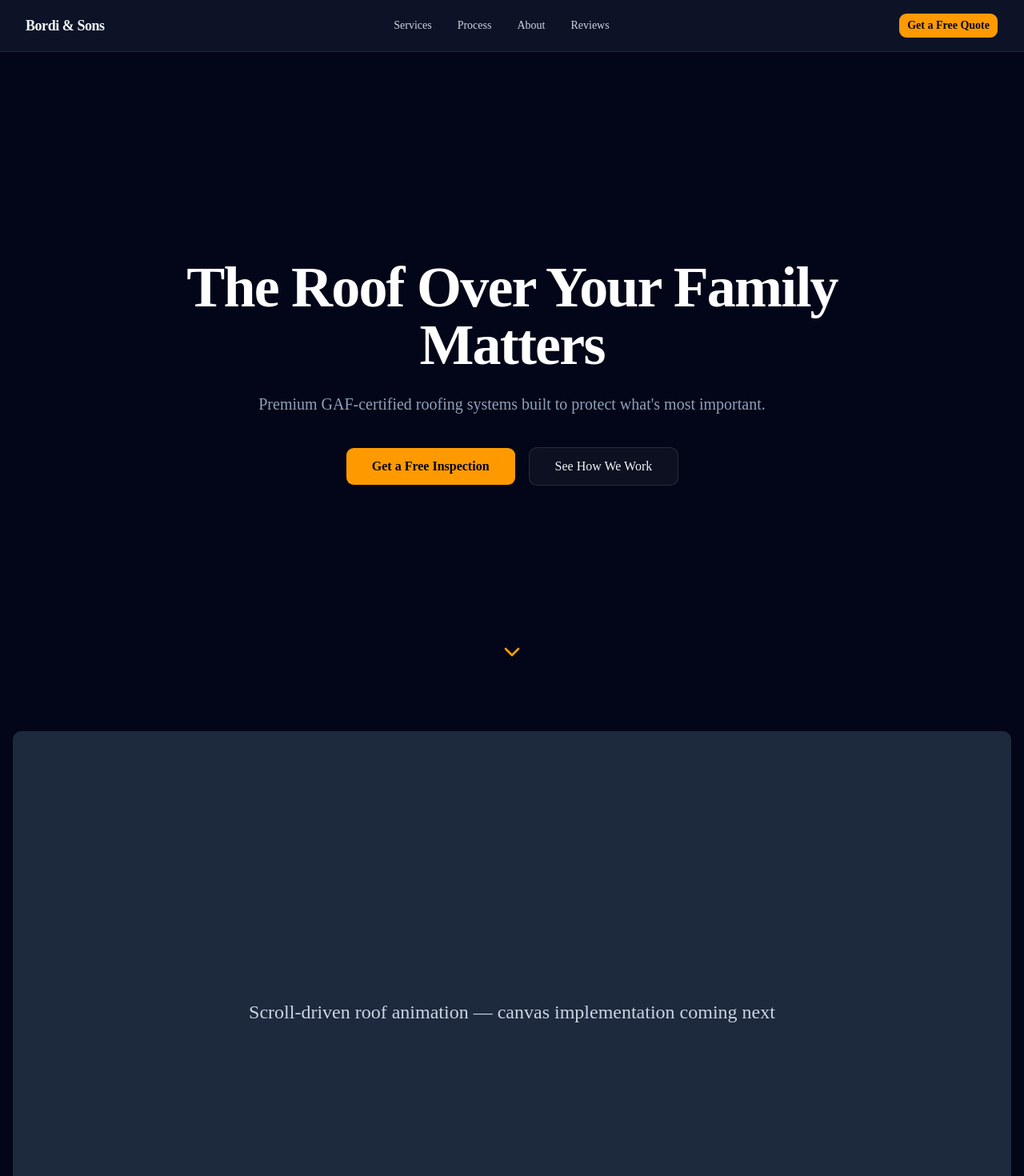
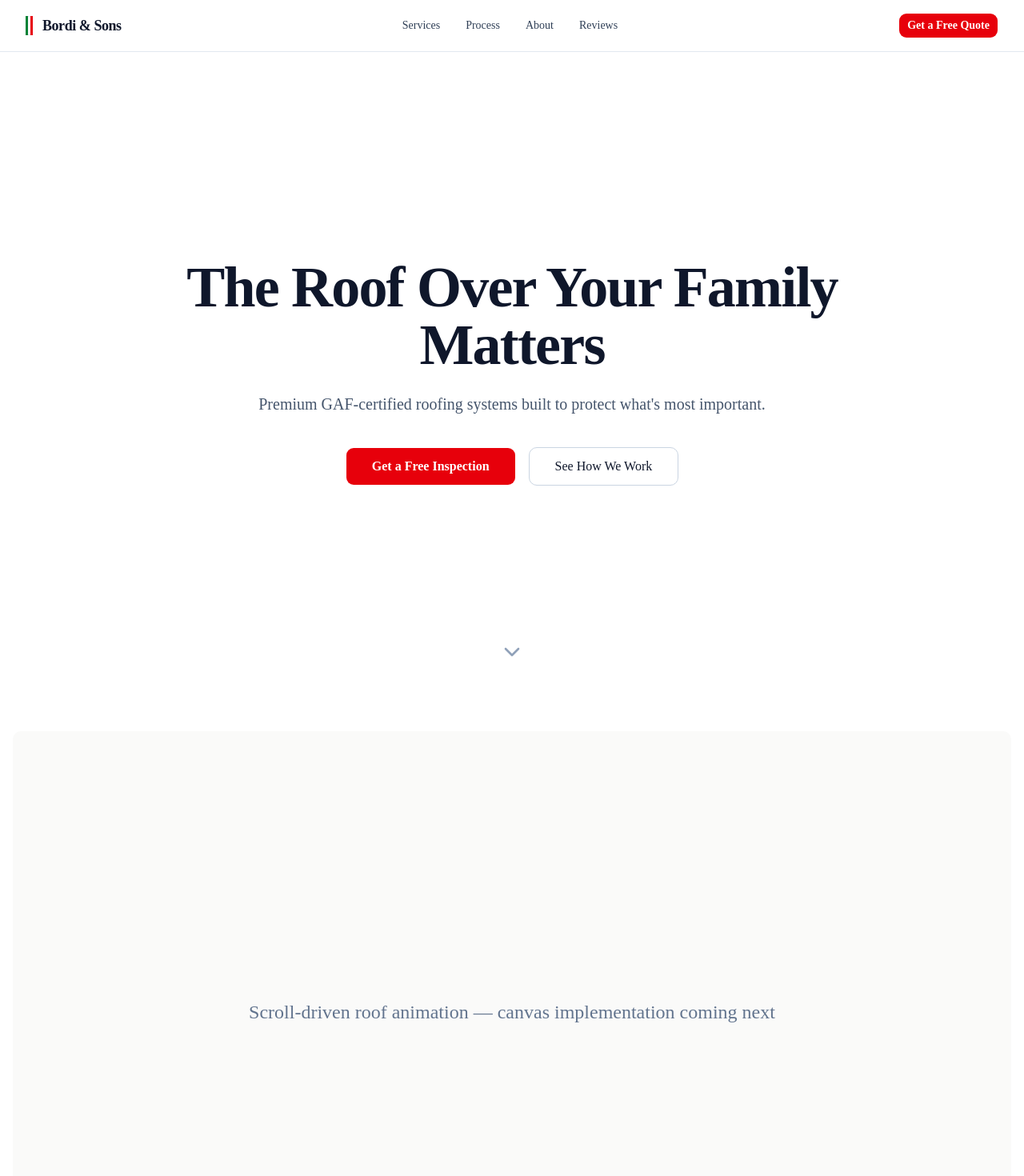
Before and after one commit to edwardbordi/bordi-sons-roofing, a Next.js app: page / in a window 1280 px wide. Shown: the top 1470 px of the page at 80% size. Built offline with nearby package versions, Linux system fonts and the light colour scheme.

Commit message:
Rebrand: white background with Italian heritage accents (red primary, green secondary, flag stripe accents)
Co-Authored-By: Claude Opus 4.7 (1M context) <noreply@anthropic.com>

```diff
--- a/app/layout.tsx
+++ b/app/layout.tsx
@@ -26,7 +26,7 @@ export default function RootLayout({
   return (
     <html
       lang="en"
-      className={`dark ${geistSans.variable} ${geistMono.variable} h-full antialiased`}
+      className={`${geistSans.variable} ${geistMono.variable} h-full antialiased`}
     >
       <body className="min-h-full flex flex-col">{children}</body>
     </html>
--- a/app/page.tsx
+++ b/app/page.tsx
@@ -8,7 +8,7 @@ import { Footer } from "@/components/Footer";
 
 export default function Home() {
   return (
-    <div className="min-h-screen bg-slate-950 font-sans text-slate-100">
+    <div className="min-h-screen bg-white font-sans text-slate-900">
       <Navbar />
       <main>
         <Hero />
--- a/components/CTASection.tsx
+++ b/components/CTASection.tsx
@@ -3,17 +3,17 @@ import { FadeIn } from "@/components/FadeIn";
 
 export function CTASection() {
   return (
-    <section className="bg-slate-900 px-4 py-24 sm:px-6 lg:px-8">
+    <section className="bg-red-600 px-4 py-24 sm:px-6 lg:px-8">
       <FadeIn className="mx-auto flex max-w-3xl flex-col items-center text-center">
         <h2 className="text-4xl font-bold text-white md:text-5xl">
           Ready to Protect Your Home?
         </h2>
-        <p className="mt-4 text-lg text-slate-400">
+        <p className="mt-4 text-lg text-red-100">
           Free inspection. Honest pricing. Premium materials. No pressure.
         </p>
         <Button
           size="lg"
-          className="mt-8 h-12 bg-amber-500 px-8 text-base font-semibold text-slate-950 hover:bg-amber-400"
+          className="mt-8 h-12 bg-white px-8 text-base font-semibold text-red-600 hover:bg-stone-100"
         >
           Get Your Free Inspection
         </Button>
--- a/components/Features.tsx
+++ b/components/Features.tsx
@@ -50,13 +50,13 @@ const features: Feature[] = [
 
 export function Features() {
   return (
-    <section id="services" className="px-4 py-24 sm:px-6 lg:px-8">
+    <section id="services" className="bg-stone-50 px-4 py-24 sm:px-6 lg:px-8">
       <div className="mx-auto max-w-7xl">
         <FadeIn className="mx-auto max-w-2xl text-center">
-          <h2 className="text-4xl font-bold text-white md:text-5xl">
+          <h2 className="text-4xl font-bold text-slate-900 md:text-5xl">
             Anatomy of a Premium Roof
           </h2>
-          <p className="mt-4 text-lg text-slate-400">
+          <p className="mt-4 text-lg text-slate-600">
             Every layer matters. Here&apos;s what&apos;s protecting your home.
           </p>
         </FadeIn>
@@ -66,15 +66,15 @@ export function Features() {
             const Icon = feature.icon;
             return (
               <FadeIn key={feature.title} delay={i * 0.05}>
-                <Card className="h-full border border-slate-800 bg-slate-900 text-slate-100 ring-0">
+                <Card className="h-full border border-slate-200 bg-white text-slate-900 shadow-sm ring-0">
                   <CardHeader>
-                    <Icon className="size-10 text-amber-500" />
-                    <CardTitle className="mt-4 text-xl text-white">
+                    <Icon className="size-10 text-red-600" />
+                    <CardTitle className="mt-4 text-xl font-semibold text-slate-900">
                       {feature.title}
                     </CardTitle>
                   </CardHeader>
                   <CardContent>
-                    <p className="text-slate-400">{feature.description}</p>
+                    <p className="text-slate-600">{feature.description}</p>
                   </CardContent>
                 </Card>
               </FadeIn>
--- a/components/Hero.tsx
+++ b/components/Hero.tsx
@@ -6,17 +6,17 @@ import { Button } from "@/components/ui/button";
 
 export function Hero() {
   return (
-    <section className="relative flex h-screen flex-col items-center justify-center px-4 text-center">
+    <section className="relative flex h-screen flex-col items-center justify-center bg-white px-4 text-center">
       <motion.div
         initial={{ opacity: 0, y: 24 }}
         animate={{ opacity: 1, y: 0 }}
         transition={{ duration: 0.7, ease: "easeOut" }}
         className="flex max-w-4xl flex-col items-center"
       >
-        <h1 className="text-5xl font-bold tracking-tight text-white md:text-7xl">
+        <h1 className="text-5xl font-bold tracking-tight text-slate-900 md:text-7xl">
           The Roof Over Your Family Matters
         </h1>
-        <p className="mt-6 max-w-2xl text-xl text-slate-400">
+        <p className="mt-6 max-w-2xl text-xl text-slate-600">
           Premium GAF-certified roofing systems built to protect what&apos;s
           most important.
         </p>
@@ -24,14 +24,14 @@ export function Hero() {
         <div className="mt-10 flex flex-col items-center gap-4 sm:flex-row">
           <Button
             size="lg"
-            className="h-12 bg-amber-500 px-8 text-base font-semibold text-slate-950 hover:bg-amber-400"
+            className="h-12 bg-red-600 px-8 text-base font-semibold text-white hover:bg-red-700"
           >
             Get a Free Inspection
           </Button>
           <Button
             size="lg"
             variant="outline"
-            className="h-12 border-slate-700 bg-transparent px-8 text-base text-slate-100 hover:bg-slate-800 hover:text-white"
+            className="h-12 border-slate-300 bg-transparent px-8 text-base text-slate-900 hover:bg-slate-100 hover:text-slate-900"
           >
             See How We Work
           </Button>
@@ -39,7 +39,7 @@ export function Hero() {
       </motion.div>
 
       <motion.div
-        className="absolute bottom-10 text-amber-500"
+        className="absolute bottom-10 text-slate-400"
         animate={{ y: [0, 12, 0] }}
         transition={{ duration: 1.6, repeat: Infinity, ease: "easeInOut" }}
         aria-hidden="true"
--- a/components/Navbar.tsx
+++ b/components/Navbar.tsx
@@ -22,28 +22,39 @@ export function Navbar() {
 
   return (
     <header
-      className={`sticky top-0 z-50 w-full border-b border-slate-800 backdrop-blur transition-colors duration-300 ${
-        scrolled ? "bg-slate-900/95" : "bg-slate-900/80"
+      className={`sticky top-0 z-50 w-full border-b border-slate-200 backdrop-blur transition-colors duration-300 ${
+        scrolled ? "bg-white/95" : "bg-white/80"
       }`}
     >
       <div className="mx-auto flex h-16 max-w-7xl items-center justify-between px-4 sm:px-6 lg:px-8">
-        <a href="#" className="text-lg font-bold tracking-tight text-slate-100">
-          Bordi &amp; Sons
-        </a>
+        <div className="flex items-center">
+          {/* Vertical Italian flag accent: green / white / red */}
+          <div className="mr-3 flex h-6 items-stretch" aria-hidden="true">
+            <span className="w-[3px] bg-green-700" />
+            <span className="w-[3px] border-y border-slate-200 bg-white" />
+            <span className="w-[3px] bg-red-600" />
+          </div>
+          <a
+            href="#"
+            className="text-lg font-bold tracking-tight text-slate-900"
+          >
+            Bordi &amp; Sons
+          </a>
+        </div>
 
         <nav className="hidden items-center gap-8 md:flex">
           {navLinks.map((link) => (
             <a
               key={link.label}
               href={link.href}
-              className="text-sm font-medium text-slate-300 transition-colors hover:text-white"
+              className="text-sm font-medium text-slate-700 transition-colors hover:text-slate-900"
             >
               {link.label}
             </a>
           ))}
         </nav>
 
-        <Button className="bg-amber-500 font-semibold text-slate-950 hover:bg-amber-400">
+        <Button className="bg-red-600 font-semibold text-white hover:bg-red-700">
           Get a Free Quote
         </Button>
       </div>
--- a/components/ScrollAnimation.tsx
+++ b/components/ScrollAnimation.tsx
@@ -8,16 +8,16 @@
  */
 export function ScrollAnimation() {
   return (
-    <section id="process" className="relative h-[400vh]">
+    <section id="process" className="relative h-[400vh] bg-white">
       <div className="sticky top-0 flex h-screen items-center justify-center px-4">
         <div className="relative w-full max-w-[1280px]">
           <canvas
             width={1280}
             height={720}
-            className="h-auto w-full max-w-full rounded-lg bg-slate-800"
+            className="h-auto w-full max-w-full rounded-lg bg-white"
           />
-          <div className="pointer-events-none absolute inset-0 flex items-center justify-center p-6 text-center">
-            <p className="text-lg font-medium text-slate-300 md:text-2xl">
+          <div className="pointer-events-none absolute inset-0 flex items-center justify-center rounded-lg bg-stone-50 p-6 text-center">
+            <p className="text-lg font-medium text-slate-500 md:text-2xl">
               Scroll-driven roof animation — canvas implementation coming next
             </p>
           </div>
--- a/components/WhyChooseUs.tsx
+++ b/components/WhyChooseUs.tsx
@@ -31,10 +31,10 @@ const reasons: Reason[] = [
 
 export function WhyChooseUs() {
   return (
-    <section id="about" className="px-4 py-24 sm:px-6 lg:px-8">
+    <section id="about" className="bg-white px-4 py-24 sm:px-6 lg:px-8">
       <div className="mx-auto max-w-6xl">
         <FadeIn className="mx-auto max-w-2xl text-center">
-          <h2 className="text-4xl font-bold text-white md:text-5xl">
+          <h2 className="text-4xl font-bold text-slate-900 md:text-5xl">
             Built on Trust. Backed by GAF.
           </h2>
         </FadeIn>
@@ -48,11 +48,11 @@ export function WhyChooseUs() {
                 delay={i * 0.1}
                 className="flex flex-col items-center text-center"
               >
-                <Icon className="size-12 text-amber-500" />
-                <h3 className="mt-6 text-xl font-semibold text-white">
+                <Icon className="size-12 text-green-700" />
+                <h3 className="mt-6 text-xl font-semibold text-slate-900">
                   {reason.title}
                 </h3>
-                <p className="mt-3 text-slate-400">{reason.description}</p>
+                <p className="mt-3 text-slate-600">{reason.description}</p>
               </FadeIn>
             );
           })}
```
Also changed, not shown: components/Footer.tsx (+17 -8 lines).
